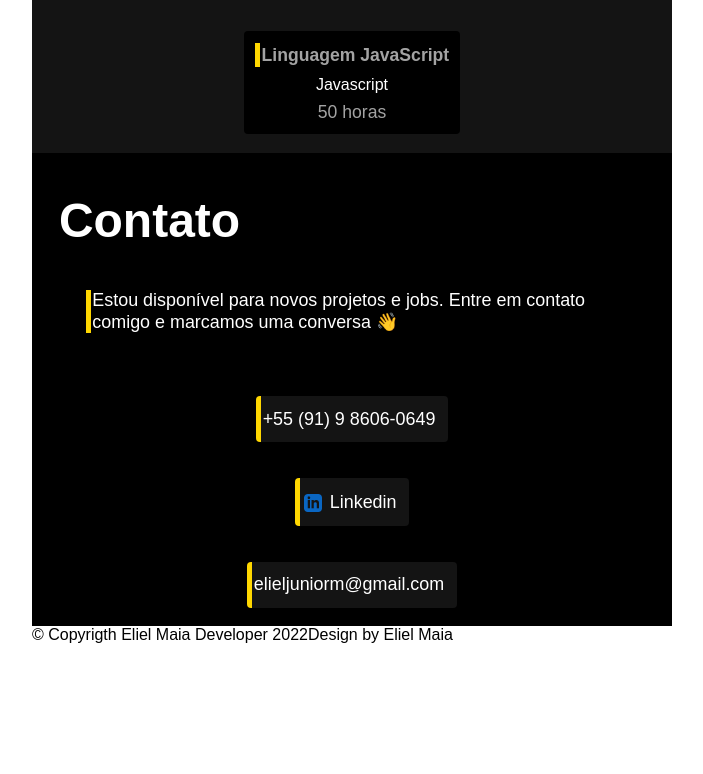
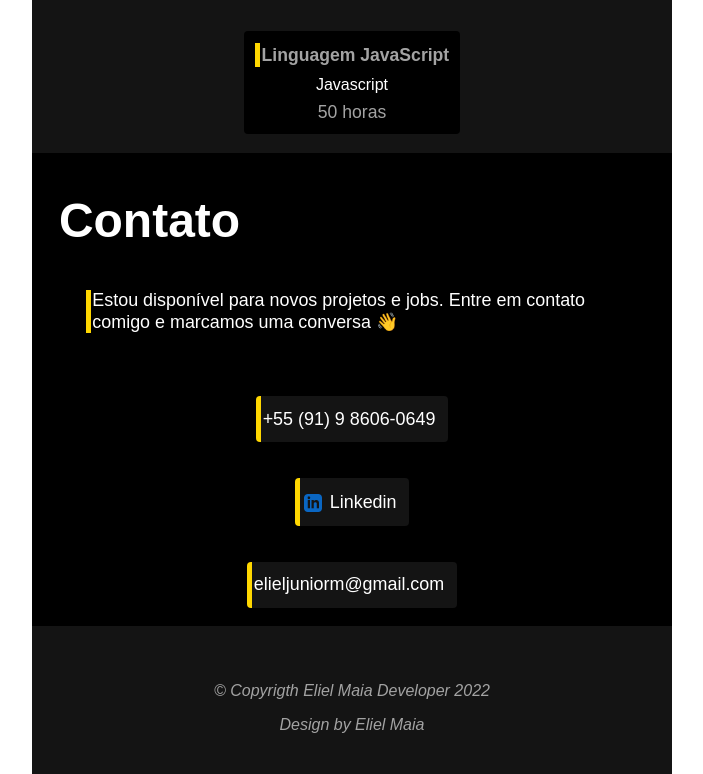
Before and after one commit to elieljuniorm/eliel-dev, a Vue app: page / in a window 1280 px wide. Shown: the part 1649-2423 px from the top of the page, without its empty margins (288-991 px from the left). Before the commit the page ends 2293 px from the top, so only its background shows below. Built offline with nearby package versions, Linux system fonts and the light colour scheme.

Commit message:
footer finalizado

```diff
--- a/src/components/Rodape.vue
+++ b/src/components/Rodape.vue
@@ -1,7 +1,7 @@
 <template>
-    <div>
-        <span>© Copyrigth Eliel Maia Developer 2022</span>
-        <span>Design by Eliel Maia</span>
+    <div class="container">
+        <span class="copyDescricao">© Copyrigth Eliel Maia Developer 2022</span>
+        <span class="copyDescricao">Design by Eliel Maia</span>
     </div>
 </template>
 
@@ -12,5 +12,15 @@ export default {
 </script>
 
 <style scoped>
-
+.container{
+    background: #141414;
+    color: #a3a3a3;
+    display: flex;
+    flex-direction: column;
+    padding: 3em 0 2em 0;
+}
+.copyDescricao{
+    font-style: italic;
+    padding: .5em 0;
+}
 </style>
```
